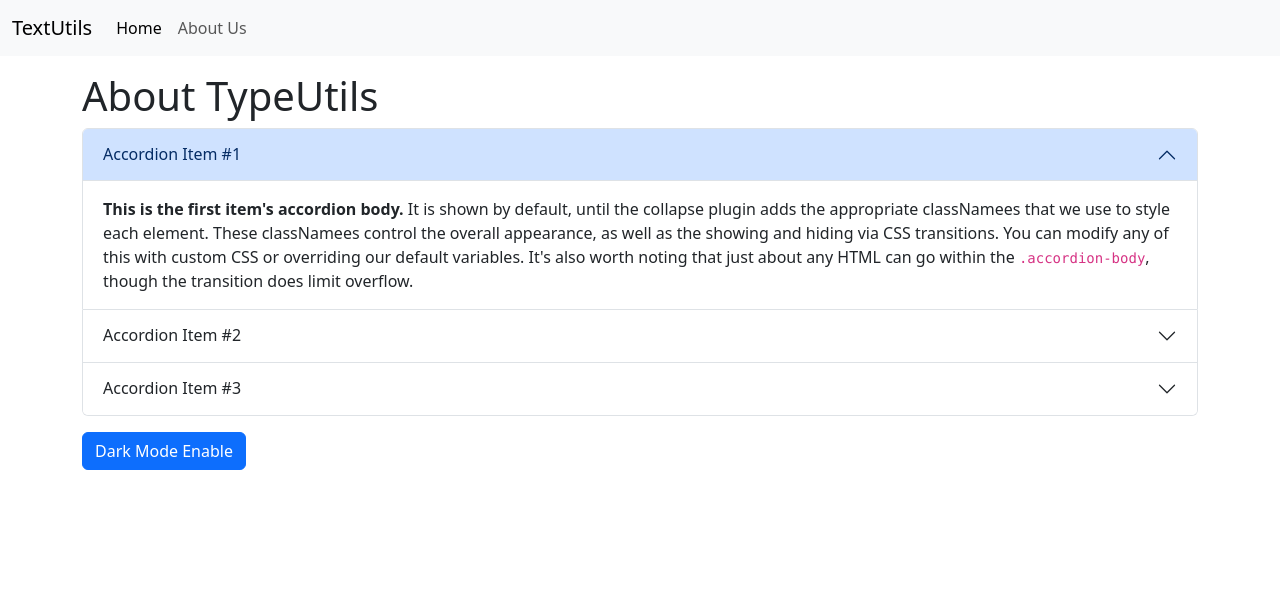
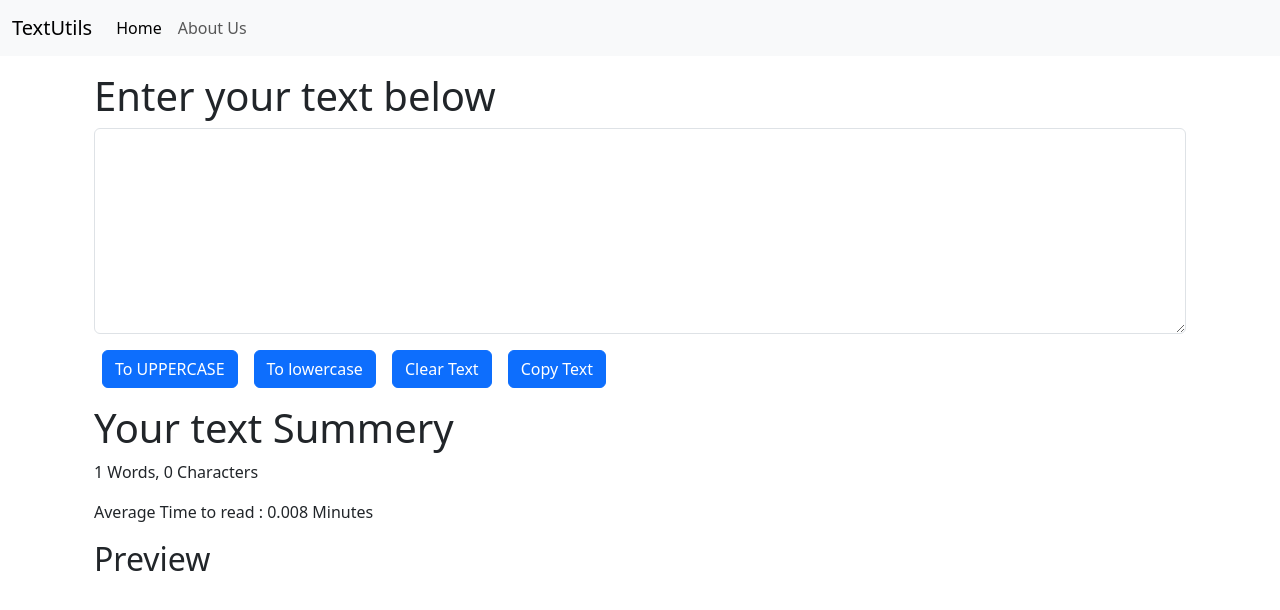
Before and after one commit to lekhok/react-textUtil, a React (Vite) app: page / in a window 1280 px wide. Shown: the top 610 px of the page. Built offline with nearby package versions, Linux system fonts and the light colour scheme.

Commit message:
Added copy functionality and toast notification on copy with react hot toast

```diff
--- a/package.json
+++ b/package.json
@@ -11,7 +11,8 @@
   },
   "dependencies": {
     "react": "^18.2.0",
-    "react-dom": "^18.2.0"
+    "react-dom": "^18.2.0",
+    "react-hot-toast": "^2.4.1"
   },
   "devDependencies": {
     "@types/react": "^18.2.15",
--- a/src/App.tsx
+++ b/src/App.tsx
@@ -1,4 +1,4 @@
-import About from "./Components/About/About"
+// import About from "./Components/About/About"
 import Navbar from "./Components/Navbar/Navbar"
 import TextForm from "./Components/Textform/TextForm"
 
@@ -10,10 +10,10 @@ const App = () => {
 
       <div className="container my-3">
 
-      {/* <TextForm heading="Enter your text below" /> */}
+       <TextForm heading="Enter your text below" />
 
       </div>
-      <About />
+      {/* <About /> */}
     </div>
   )
 }
--- a/src/Components/About/About.tsx
+++ b/src/Components/About/About.tsx
@@ -1,35 +1,67 @@
+import { useState } from "react";
+
+
 const About = () => {
+
+    const [darkMode, setDarkMode] = useState({
+        color:'black',
+        backgroundColor:'white'
+    })
+
+
+    const toggleDarkMode = () => {
+        if(darkMode.color == 'white')
+        {
+            setDarkMode({
+                color:'black',
+                backgroundColor:'white'
+
+            })
+            setBtnText("Enable Dark Mode")
+        }
+        else {
+            setDarkMode({
+                color:'white',
+                backgroundColor:'black'
+            })
+            setBtnText("Enable Light Mode")
+
+        }
+    }
+
+    const [btnText, setBtnText] = useState("Enable Dark Mode")
+
     return (
-        <div className="container">
+        <div className="container" style={darkMode}>
             <h1>About TypeUtils</h1>
            <div className="accordion" id="accordionExample">
   <div className="accordion-item">
     <h2 className="accordion-header">
-      <button className="accordion-button" type="button" data-bs-toggle="collapse" data-bs-target="#collapseOne" aria-expanded="true" aria-controls="collapseOne">
+      <button className="accordion-button" type="button" data-bs-toggle="collapse" data-bs-target="#collapseOne" style={darkMode} aria-expanded="true" aria-controls="collapseOne">
         Accordion Item #1
       </button>
     </h2>
-    <div id="collapseOne" className="accordion-collapse collapse show" data-bs-parent="#accordionExample">
-      <div className="accordion-body">
+    <div id="collapseOne" className="accordion-collapse collapse show" data-bs-parent="#accordionExample" >
+      <div className="accordion-body" style={darkMode}>
         <strong>This is the first item's accordion body.</strong> It is shown by default, until the collapse plugin adds the appropriate classNamees that we use to style each element. These classNamees control the overall appearance, as well as the showing and hiding via CSS transitions. You can modify any of this with custom CSS or overriding our default variables. It's also worth noting that just about any HTML can go within the <code>.accordion-body</code>, though the transition does limit overflow.
       </div>
     </div>
   </div>
-  <div className="accordion-item">
+  <div className="accordion-item" style={darkMode}>
     <h2 className="accordion-header">
-      <button className="accordion-button collapsed" type="button" data-bs-toggle="collapse" data-bs-target="#collapseTwo" aria-expanded="false" aria-controls="collapseTwo">
+      <button className="accordion-button collapsed" type="button" data-bs-toggle="collapse" data-bs-target="#collapseTwo" style={darkMode} aria-expanded="false" aria-controls="collapseTwo">
         Accordion Item #2
       </button>
     </h2>
-    <div id="collapseTwo" className="accordion-collapse collapse" data-bs-parent="#accordionExample">
-      <div className="accordion-body">
+    <div id="collapseTwo" className="accordion-collapse collapse" data-bs-parent="#accordionExample" >
+      <div className="accordion-body" >
         <strong>This is the second item's accordion body.</strong> It is hidden by default, until the collapse plugin adds the appropriate classNamees that we use to style each element. These classNamees control the overall appearance, as well as the showing and hiding via CSS transitions. You can modify any of this with custom CSS or overriding our default variables. It's also worth noting that just about any HTML can go within the <code>.accordion-body</code>, though the transition does limit overflow.
       </div>
     </div>
   </div>
-  <div className="accordion-item">
+  <div className="accordion-item" style={darkMode}>
     <h2 className="accordion-header">
-      <button className="accordion-button collapsed" type="button" data-bs-toggle="collapse" data-bs-target="#collapseThree" aria-expanded="false" aria-controls="collapseThree">
+      <button className="accordion-button collapsed" type="button" data-bs-toggle="collapse" data-bs-target="#collapseThree" style={darkMode} aria-expanded="false" aria-controls="collapseThree">
         Accordion Item #3
       </button>
     </h2>
@@ -41,7 +73,7 @@ const About = () => {
   </div>
 </div>
         <div className="container my-3"></div>
-        <button type="button" className="btn btn-primary">Dark Mode Enable</button>
+        <button type="button" className="btn btn-primary" onClick={toggleDarkMode}>{btnText}</button>
 
         </div>
     )
--- a/src/Components/Textform/TextForm.tsx
+++ b/src/Components/Textform/TextForm.tsx
@@ -1,4 +1,5 @@
 import { useState } from "react";
+import toast , { Toaster } from "react-hot-toast";
 
 
 
@@ -10,6 +11,8 @@ interface TextFormProps {
 
 const TextForm: React.FC<TextFormProps> = (props) => {
 
+    const copyNotify = () => toast.success('Text copied sucessfully')
+
     const handleUcClick = (): void => {
         let newText = text.toUpperCase();
         setText(newText)
@@ -17,14 +20,22 @@ const TextForm: React.FC<TextFormProps> = (props) => {
 
     const handleLcClick = (): void => {
         let newText = text.toLowerCase();
-        setText(newText)
+        setText(newText);
     };
 
     const handleClearClick = (): void => {
         let newText = "";
-        setText(newText)
+        setText(newText);
     };
 
+    const handleCopy = (): void => {
+        const copyText = document.getElementById("myBox") as HTMLTextAreaElement | null;
+        if (copyText) {
+          copyText.select();
+          navigator.clipboard.writeText(copyText.value);
+          copyNotify()
+        }
+      };
 
 
     const handleOnChange = (e: React.ChangeEvent<HTMLTextAreaElement>): void => {
@@ -37,6 +48,7 @@ const TextForm: React.FC<TextFormProps> = (props) => {
 
     return (
         <>
+            <div><Toaster/></div>
             <div className="container">
                 <h1>{props.heading}</h1>
 
@@ -47,6 +59,7 @@ const TextForm: React.FC<TextFormProps> = (props) => {
                 <button className="btn btn-primary mx-2" onClick={handleUcClick}> To UPPERCASE</button>
                 <button className="btn btn-primary mx-2" onClick={handleLcClick}>To lowercase</button>
                 <button className="btn btn-primary mx-2" onClick={handleClearClick}>Clear Text</button>
+                <button className="btn btn-primary mx-2" onClick={handleCopy}>Copy Text</button>
             </div>
 
             <div className="container my-3">
```
Also changed, not shown: 1 other file (tests, documents, lock files or other folders).
